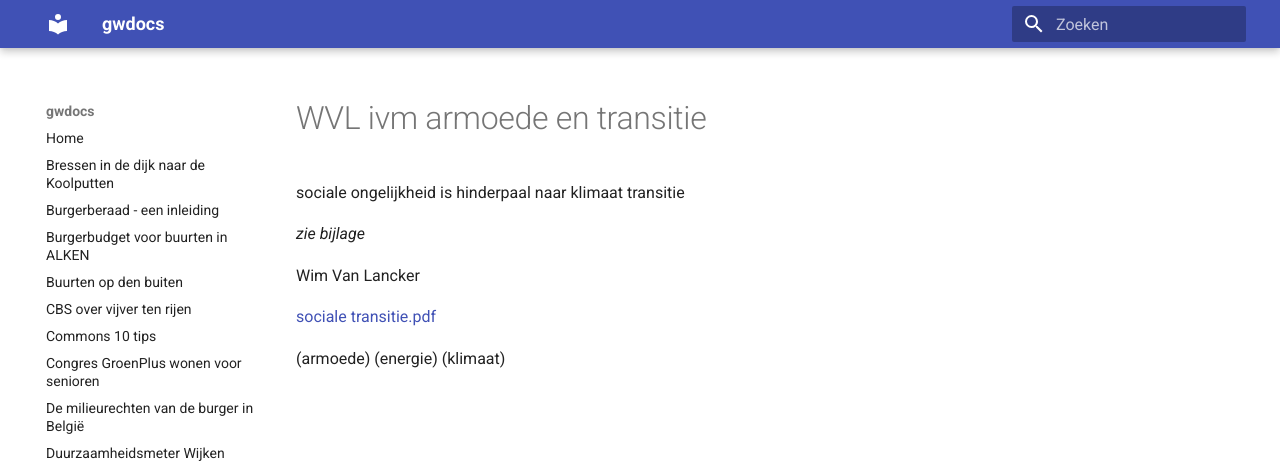
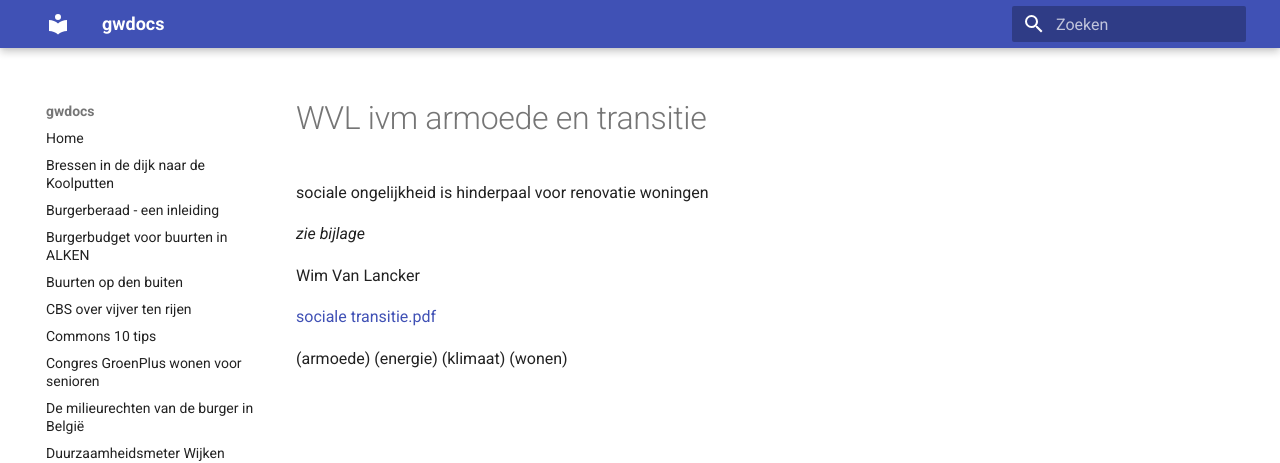
Before and after one commit to groenwaasmunster/gwdocs, an MkDocs documentation site: the page built from docs/WVL ivm armoede en transitie.md, in a window 1280 px wide. Shown: the top 463 px of the page. Built offline with MkDocs 1.6.1 and Material for MkDocs 9.7.7, drawn with Linux system fonts in a browser that asks for light colours.

Commit message:
Update WVL ivm armoede en transitie.md

```diff
--- a/docs/WVL ivm armoede en transitie.md
+++ b/docs/WVL ivm armoede en transitie.md
@@ -1,4 +1,4 @@
-sociale ongelijkheid is hinderpaal naar klimaat transitie
+sociale ongelijkheid is hinderpaal voor renovatie woningen
 
 *zie bijlage*
 
@@ -6,4 +6,4 @@ Wim Van Lancker
 
 [sociale transitie.pdf](https://github.com/groenwaasmunster/gwdocs/files/13619078/sociale.transitie.pdf)
 
-(armoede) (energie) (klimaat)
+(armoede) (energie) (klimaat) (wonen)
```
